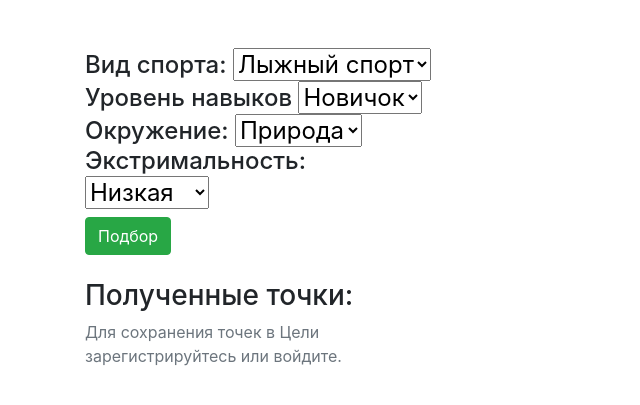
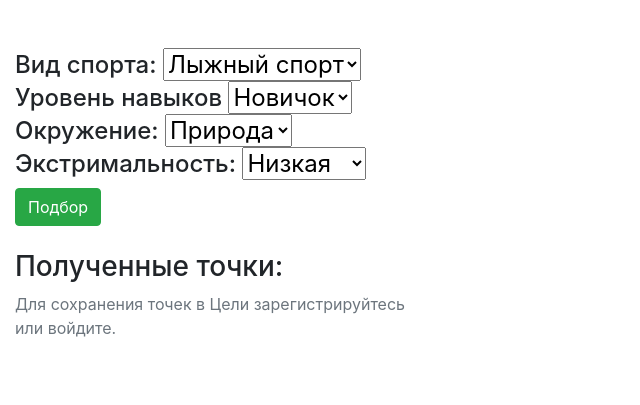
Before and after one commit to alexarlord-boop/DJANGO_project, a Django app: template live_action/main/templates/main/index.html in a window 1280 px wide. Shown: the part 56-461 px from the top of the page, without its empty margins (0-640 px from the left). Run offline with Django 3.2, Linux system fonts and the light colour scheme; the template is opened without the code that fills it: values that come from a table or form of the project are taken from there, others are empty; some libraries are stand-ins or nearby versions.

```diff
--- a/live_action/main/templates/main/index.html
+++ b/live_action/main/templates/main/index.html
@@ -2,7 +2,7 @@
 
 {% block title %}Главная{% endblock %}
 {% block content %}
-<div class="container pt-5">
+<div class="container-fluid pt-5 ml-mr-4">
     <div class="row">
         <div class="col-4">
             <form method="post" class="h4">
```
Also changed, not shown: live_action/db.sqlite3.
